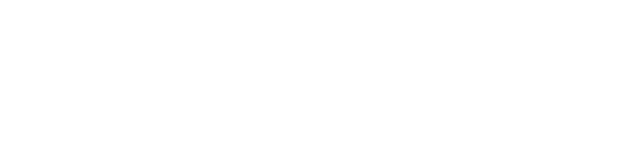
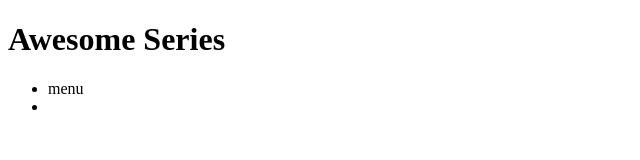
Before and after one commit to ElsonOtake/TVMaze, a website: page src/index.html in a window 1280 px wide. Shown: the whole page, without its empty margins (0-640 px from the left). Drawn offline with Linux system fonts and the light colour scheme.

Commit message:
run build

```diff
--- a/src/index.html
+++ b/src/index.html
@@ -7,6 +7,19 @@
   <title>Document</title>
 </head>
 <body>
+  <header id="header">
+    <h1 id="header logo">
+      Awesome Series
+    </h1>
 
+    <ul>
+      <li class="header-list">
+        <a>menu</a>
+      </li>
+      <li class="header-list">
+
+      </li>
+    </ul>
+  </header>
 </body>
 </html>
```
Also changed, not shown: dist/main.js.
